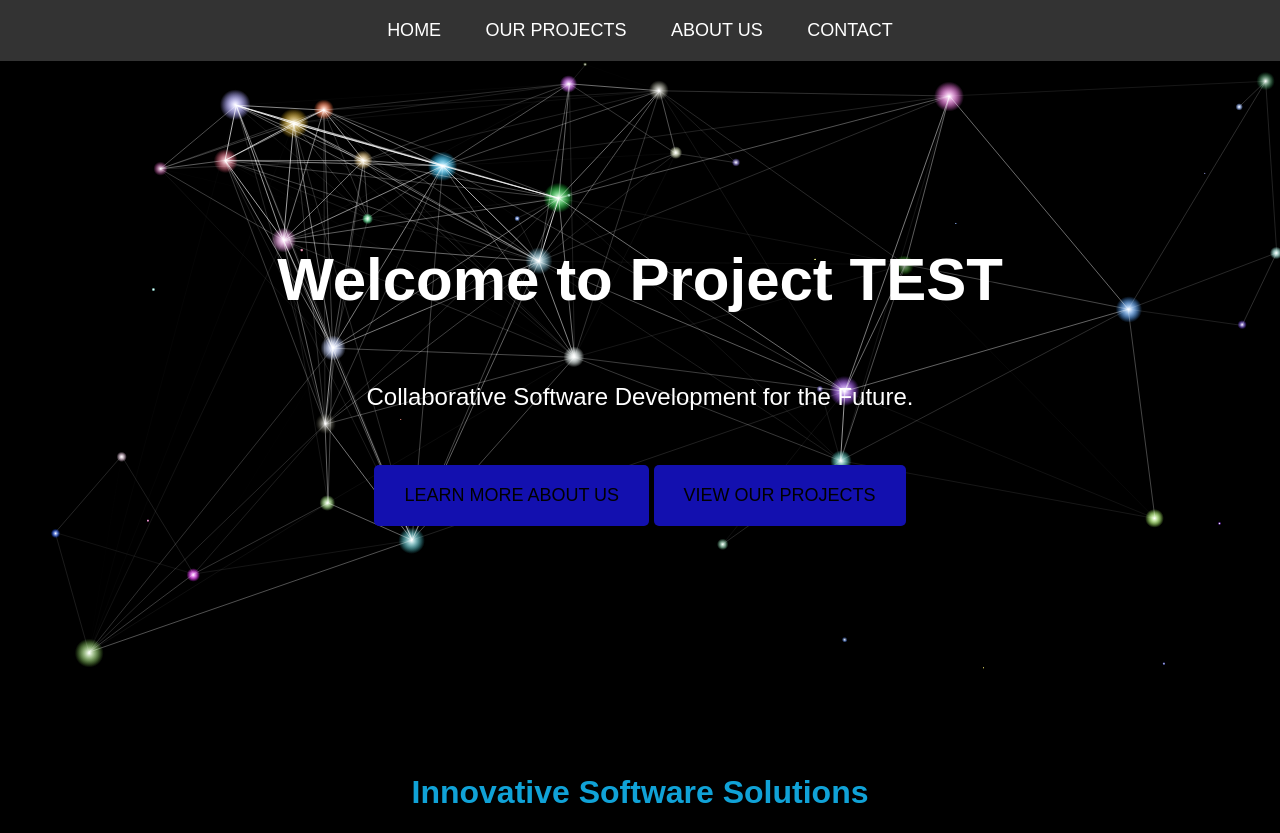
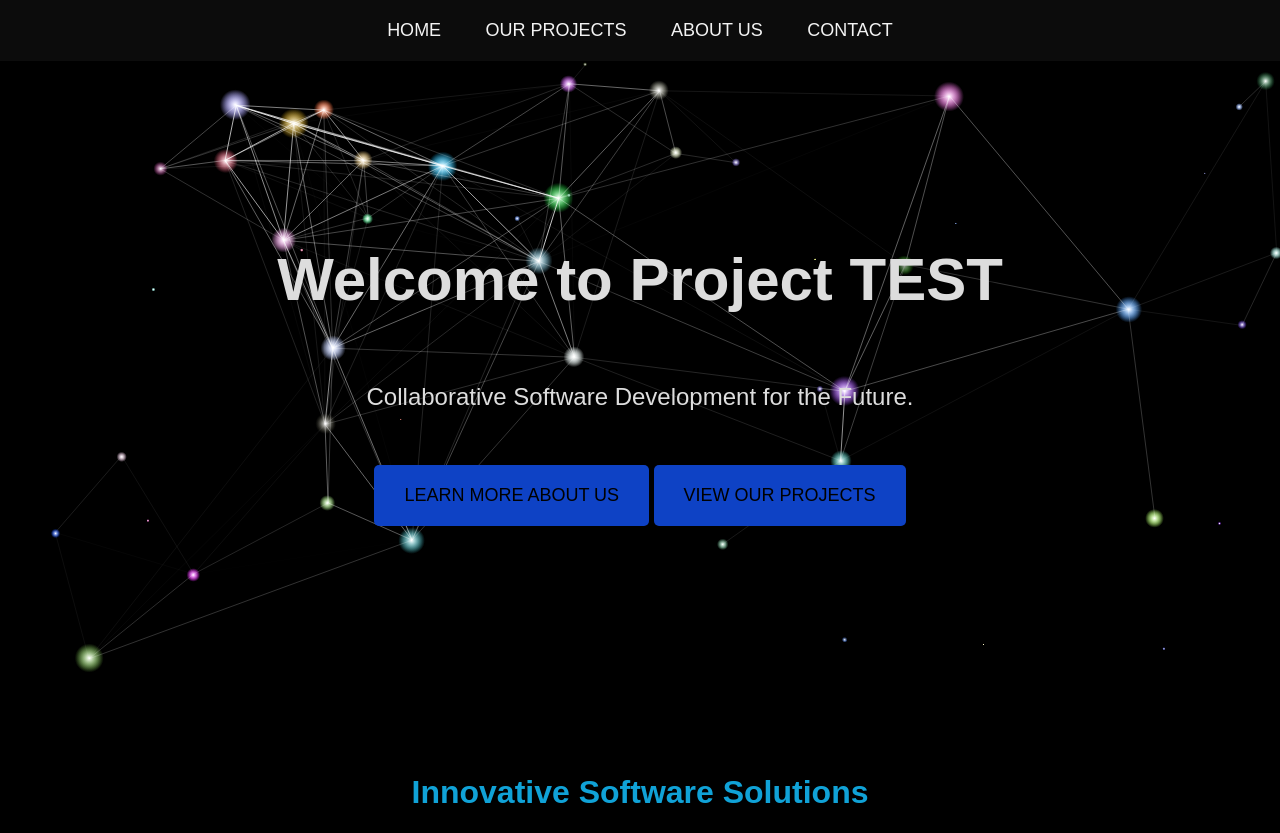
Before and after one commit to ProjectTEST-AI/Webpage, a plain HTML site: page index.html in a window 1280 px wide. Shown: the top 833 px of the page. Drawn offline with Linux system fonts and the light colour scheme; animation ran at ten frames a second.

Commit message:
change colours and slight animation changes

```diff
--- a/index.html
+++ b/index.html
@@ -17,14 +17,14 @@
         body {
             font-family: Arial, sans-serif;
             background-color: #000;
-            color: #fff;
+            color: #dddddd;
             line-height: 2.3;
         }
 
         /* Navigation Styles */
         nav {
-            background: #333;
-            color: #fff;
+            background: #0c0c0c;
+            color: #dfdfdf;
             padding: 10px 20px;
             text-align: center;
         }
@@ -40,7 +40,7 @@
 
         nav ul li a {
             text-decoration: none;
-            color: #fff;
+            color: #f3f3f3;
             font-size: 18px;
             text-transform: uppercase;
         }
@@ -112,7 +112,7 @@
             padding: 10px 30px;
             font-size: 18px;
             color: #000;
-            background-color: rgb(19, 16, 175);
+            background-color: rgb(14, 66, 197);
             border: none;
             border-radius: 5px;
             text-transform: uppercase;
@@ -136,7 +136,7 @@
         /* Content Sections */
         .content-section {
             padding: 40px 0;
-            border-bottom: 1px solid #303030;
+            border-bottom: 1px solid #222020;
         }
 
         .content-section h2 {
@@ -153,7 +153,7 @@
 
         /* Footer */
         footer {
-            background: #333;
+            background: #0c0c0c;
             color: #fff;
             text-align: center;
             padding: 20px 0;
@@ -196,7 +196,7 @@
 
     <footer>
         <p>&copy; 2024 Project TEST. All rights reserved.</p>
-        <p>Join our community on <a href="https://discord.com/invite/z6eCvSHuVY" style="color: #f90;">Discord</a>.</p>
+        <p>Join our community on <a href="https://discord.com/invite/z6eCvSHuVY" style="color: #107ad7;">Discord</a>.</p>
     </footer>
     <script>
 document.addEventListener("DOMContentLoaded", function() {
@@ -236,7 +236,7 @@ document.addEventListener("DOMContentLoaded", function() {
         if (dot.z <= minZ || dot.z >= maxZ) {
             dot.velZ *= -1; // Reverse direction if it goes beyond min or max z
         }
-        dot.size = 10 * dot.z / 10; // Update size based on new z position for 3D effect
+        dot.size = 8 * dot.z / 8; // Update size based on new z position for 3D effect
     }
 
     function updateConnections() {
@@ -280,7 +280,7 @@ document.addEventListener("DOMContentLoaded", function() {
 
             // Bounce off the edges
             if (dot.x <= 0 || dot.x >= canvas.width) dot.velX *= -1;
-            if (dot.y <= 0 || dot.y >= canvas.height) dot.velY *= -1;
+            if (dot.y <= 0 || dot.y >= (canvas.height-20)) dot.velY *= -1;
         });
 
         // Draw connections, considering new z positions
@@ -289,7 +289,7 @@ document.addEventListener("DOMContentLoaded", function() {
                 const dot1 = dots[i];
                 const dot2 = dots[j];
                 const distance = Math.sqrt((dot1.x - dot2.x) ** 2 + (dot1.y - dot2.y) ** 2);
-                const maxDistance = 600; // Connection visibility range
+                const maxDistance = 500; // Connection visibility range
                 if (distance < maxDistance) {
                     const opacity = Math.min(dot1.z, dot2.z) / 20;
                     ctx.strokeStyle = `rgba(255, 255, 255, ${opacity - distance / maxDistance})`;
```
